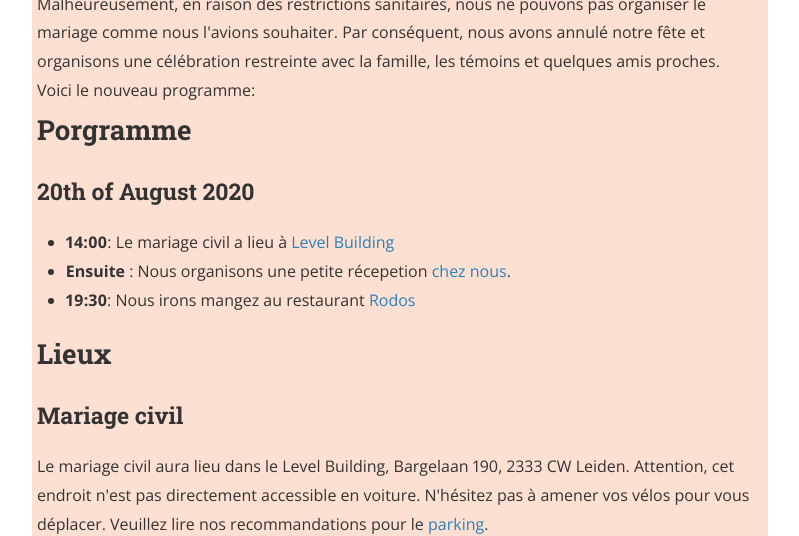
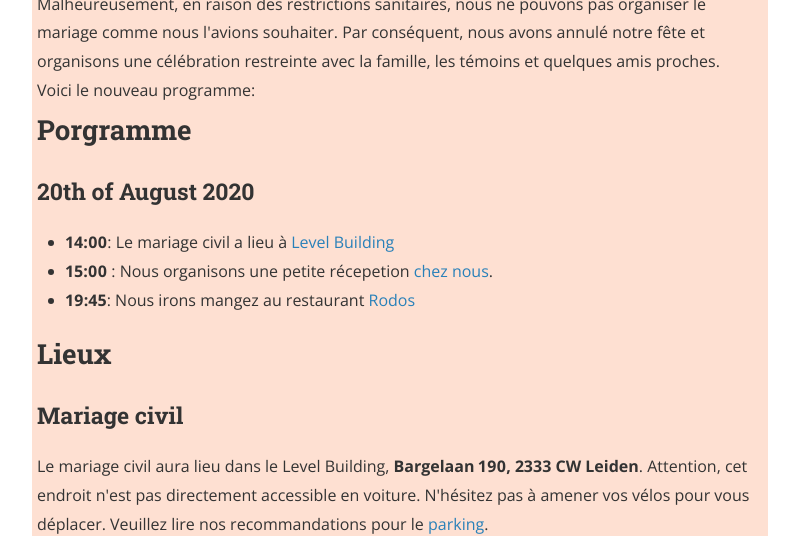
Before and after one commit to thiesgehrmann/heijmans-gehrmann, a Jekyll site: the page built from french.html, in a window 1280 px wide and 1400 px high, scrolled down 712 px, cut to the strip 0-536 px from the top of the window. Shown: the whole strip, without its empty margins (240-1039 px from the left). Built offline with Jekyll 4.4.1, drawn with Linux system fonts in a browser that asks for light colours; nearby versions of some CDN libraries; some of the changed text lies outside the part shown.

Commit message:
updated times

```diff
--- a/french.html
+++ b/french.html
@@ -33,19 +33,19 @@ document.getElementById("mycoverimage").style.backgroundImage = `url(${cover_ima
     <h3>20th of August 2020</h3>
     <ul>
       <li><b>14:00</b>: Le mariage civil a lieu à <a href="#corona-ceremony">Level Building</a> </li>
-      <li><b>Ensuite </b>: Nous organisons une petite récepetion <a href="#corona-reception">chez nous</a>. </li>
-      <li><b>19:30</b>: Nous irons mangez au restaurant <a href="#corona-dinner">Rodos</a></li>
+      <li><b>15:00 </b>: Nous organisons une petite récepetion <a href="#corona-reception">chez nous</a>. </li>
+      <li><b>19:45</b>: Nous irons mangez au restaurant <a href="#corona-dinner">Rodos</a></li>
     </ul>
 
     <h2>Lieux</h2>
     <h3> Mariage civil <a id="corona-ceremony"></a></h3>
 
-    Le mariage civil aura lieu dans le Level Building, Bargelaan 190, 2333 CW Leiden.
+    Le mariage civil aura lieu dans le Level Building, <b>Bargelaan 190, 2333 CW Leiden</b>.
     Attention, cet endroit n'est pas directement accessible en voiture. N'hésitez pas à amener vos vélos pour vous déplacer. Veuillez lire nos recommandations pour le <a href="#parking">parking</a>.
     <iframe width="100%" height="350" frameborder="0" scrolling="no" marginheight="0" marginwidth="0" src="https://www.openstreetmap.org/export/embed.html?bbox=4.479103982448579%2C52.16580510034758%2C4.482934176921845%2C52.167234764344634&amp;layer=mapnik&amp;marker=52.16651993808792%2C4.481019079685211" style="border: 1px solid black"></iframe><br/><small><a href="https://www.openstreetmap.org/?mlat=52.16652&amp;mlon=4.48102#map=19/52.16652/4.48102">View Larger Map</a></small>
 
     <h3>Réception <a id="corona-reception"></a></h3>
-    Une petite réception aura lieu chez nous, Morskade 14, 2332GB, Leiden. Notre adresse est à la limite de la zone <a href="https://gemeente.leiden.nl/afbeeldingen/parkeerzones-2020.jpg">P3 parking zone</a>, en dehors de laquelle le parking est gratuit. Veuillez consulter <a href="https://gemeente.leiden.nl/afbeeldingen/parkeerzones-2020.jpg">the map</a> pour connaitre les possibilités de parking gratuits.
+    Une petite réception aura lieu chez nous, <b>Morskade 14, 2332GB, Leiden</b>. Notre adresse est à la limite de la zone <a href="https://gemeente.leiden.nl/afbeeldingen/parkeerzones-2020.jpg">P3 parking zone</a>, en dehors de laquelle le parking est gratuit. Veuillez consulter <a href="https://gemeente.leiden.nl/afbeeldingen/parkeerzones-2020.jpg">the map</a> pour connaitre les possibilités de parking gratuits.
     <iframe width="100%" height="350" frameborder="0" scrolling="no" marginheight="0" marginwidth="0" src="https://www.openstreetmap.org/export/embed.html?bbox=4.469295144081117%2C52.15595414150562%2C4.472186565399171%2C52.15738412198366&amp;layer=mapnik&amp;marker=52.15666913748695%2C4.470740854740143" style="border: 1px solid black"></iframe><br/><small><a href="https://www.openstreetmap.org/?mlat=52.15667&amp;mlon=4.47074#map=19/52.15667/4.47074">View Larger Map</a></small>
 
     <h3>Dinner <a id="corona-dinner"></a></h3>
--- a/index.html
+++ b/index.html
@@ -35,8 +35,8 @@ document.getElementById("mycoverimage").style.backgroundImage = `url(${cover_ima
     <h3>20th of August 2020</h3>
     <ul>
       <li><b>14:00</b>: Wedding ceremony starts at the <a href="#corona-ceremony">Level Building</a> (Family only).</li>
-      <li><b>Afterwards </b>: We will arrange a small reception at <a href="#corona-reception">our home</a>. </li>
-      <li><b>19:30</b>: We will arrange a dinner at  <a href="#corona-dinner">Rodos</a></li>
+      <li><b>15:00 </b>: We will arrange a small reception at <a href="#corona-reception">our home</a>. </li>
+      <li><b>19:45</b>: We will arrange a dinner at  <a href="#corona-dinner">Rodos</a></li>
     </ul>
 
     <h2>Corona Locations</h2>
```
